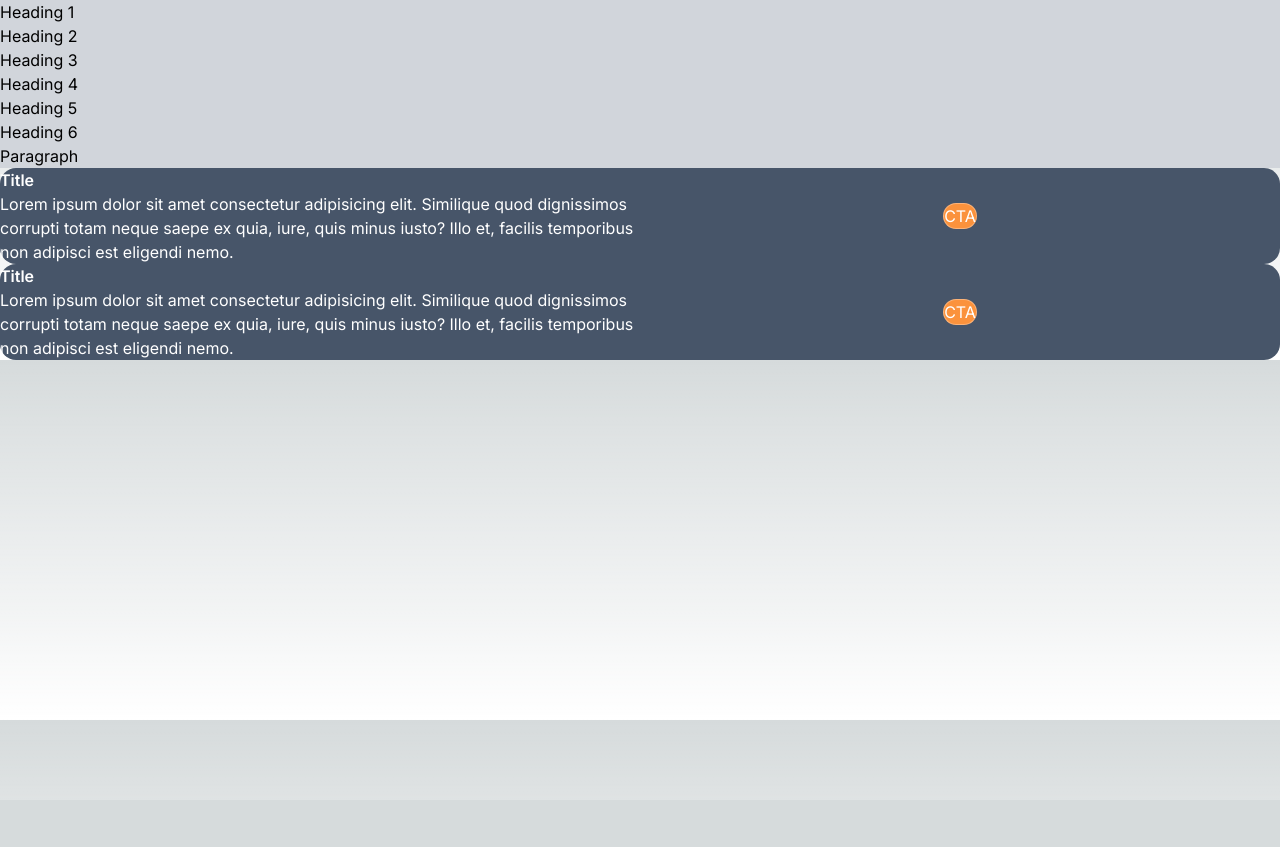
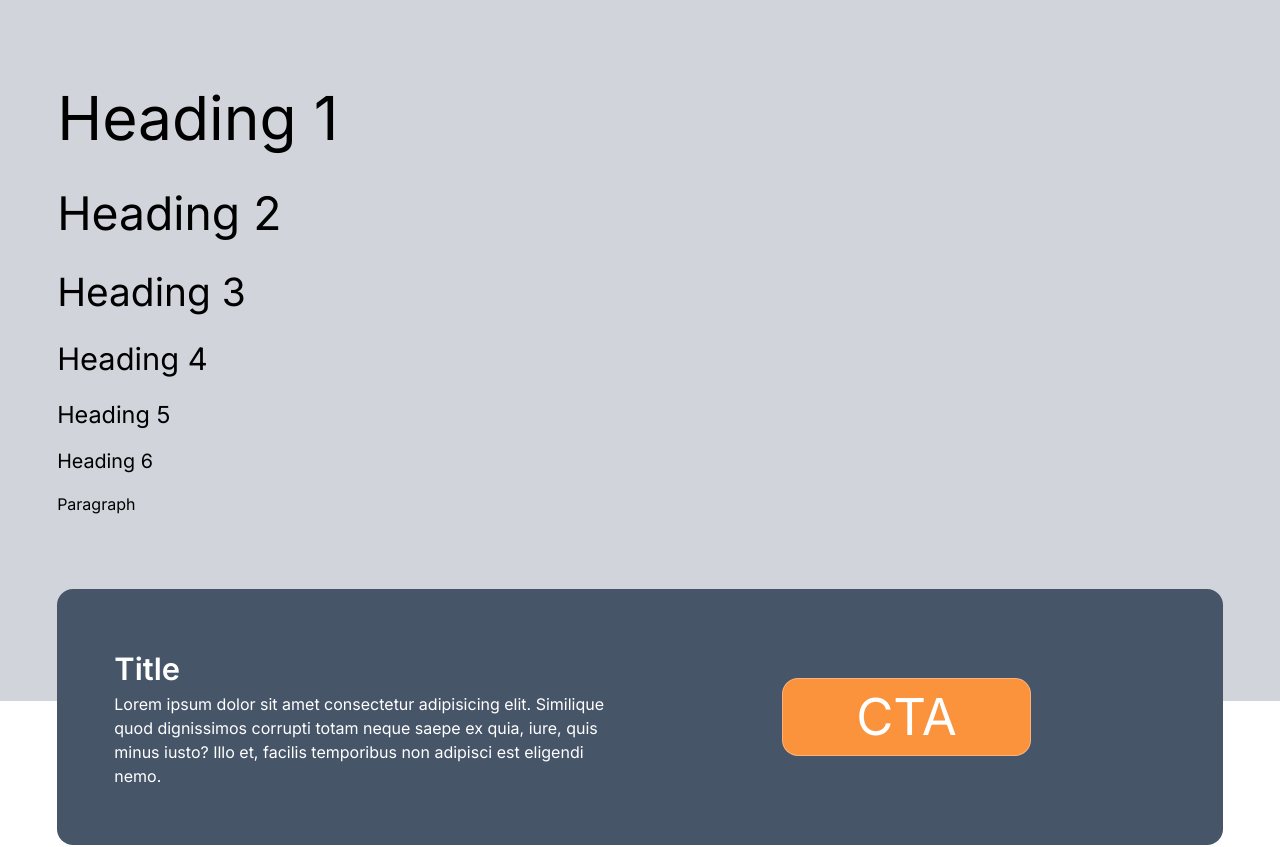
Before and after one commit to emmanuelubachi/nextjs-simple-starter, a Next.js app: page / in a window 1280 px wide. Shown: the top 847 px of the page. Before the commit the page ends 800 px from the top, so only its background shows below. Built offline with nearby package versions, Linux system fonts and the light colour scheme.

Commit message:
style: update global styles

```diff
--- a/app/globals.css
+++ b/app/globals.css
@@ -2,32 +2,49 @@
 @tailwind components;
 @tailwind utilities;
 
-:root {
-  --foreground-rgb: 0, 0, 0;
-  --background-start-rgb: 214, 219, 220;
-  --background-end-rgb: 255, 255, 255;
-}
+@layer base {
+  :root {
+    /*  LAYOUT */
+    /* 100% of root, 5rem to 1rem, screen 1440 - 320 */
+    --section-block-padding: clamp(2rem, 4.286vw + 1.143rem, 5rem);
 
-@media (prefers-color-scheme: dark) {
-  :root {
-    --foreground-rgb: 255, 255, 255;
-    --background-start-rgb: 0, 0, 0;
-    --background-end-rgb: 0, 0, 0;
+    /* 100% of root, 4rem to 1rem, screen 1440 - 320 */
+    --section-inline-padding: clamp(1rem, 4.286vw + 0.143rem, 4rem);
+
+    /* TYPOGRAPHY */
+    /* 100% of root, desktop 4rem, mobile 2.5rem, screen 1440 - 320  */
+    --h1: clamp(2.5rem, 2.143vw + 2.071rem, 4rem);
+
+    /* 100% of root, 3rem to 2.25rem */
+    --h2: clamp(2.25rem, 1.071vw + 2.036rem, 3rem);
+
+    /* 100% of root, 2.5rem to 2rem */
+    --h3: clamp(2rem, 0.714vw + 1.857rem, 2.5rem);
+
+    /* 100% of root, 2rem to 1.5rem */
+    --h4: clamp(1.5rem, 0.714vw + 1.357rem, 2rem);
+
+    /* 100% of root, 1.5rem to 1.25rem */
+    --h5: clamp(1.25rem, 0.357vw + 1.179rem, 1.5rem);
+
+    /* 100% of root, 1.25rem to 1.125rem */
+    --h6: clamp(1.125rem, 0.179vw + 1.089rem, 1.25rem);
+
+    --p: 1rem;
+
+    --card-offset: 7rem;
+
+    --container-gap: clamp(2rem, 5.714vw + 0.857rem, 6rem);
+    --grid-gap: clamp(0.5rem, 2.143vw + 0.071rem, 2rem);
+    --content-gap: clamp(0.5rem, 0.714vw + 0.357rem, 1rem);
+  }
+
+  /*  LAYOUT */
+  section {
+    @apply px-section_x py-section_y;
+  }
+
+  .section_container {
+    @apply mx-auto max-w-[1312px];
   }
 }
-
-body {
-  color: rgb(var(--foreground-rgb));
-  background: linear-gradient(
-      to bottom,
-      transparent,
-      rgb(var(--background-end-rgb))
-    )
-    rgb(var(--background-start-rgb));
-}
-
-@layer utilities {
-  .text-balance {
-    text-wrap: balance;
-  }
-}
```
